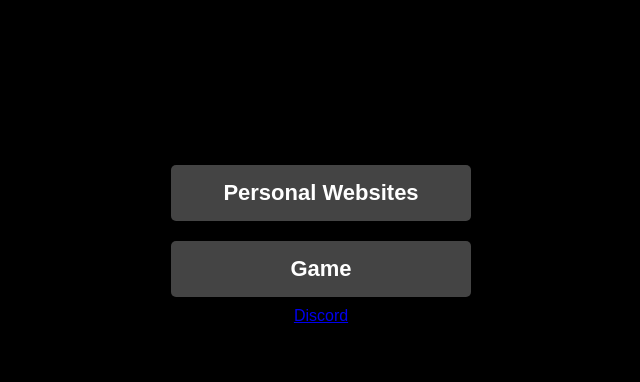
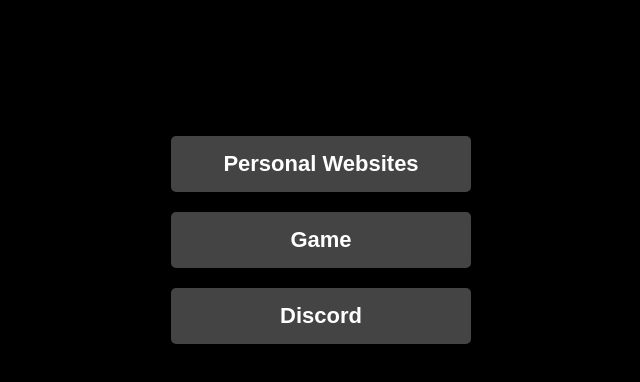
Before and after one commit to iksmfu/wwad, a plain HTML site: page web.html in a window 1280 px wide. Shown: the part 160-542 px from the top of the page, without its empty margins (319-959 px from the left). Drawn offline with Linux system fonts and the light colour scheme.

Commit message:
Update web.html

```diff
--- a/web.html
+++ b/web.html
@@ -98,7 +98,7 @@
     <div class="buttons-container">
         <a href="https://iksm.lol/websites" class="btn btnO">Personal Websites</a>
         <a href="http://iksm.lol/tower" class="btn btnO">Game</a>
-        <a href="https://iksm.lol/discord class="btn btnO">Discord</a>
+        <a href="http://iksm.lol/discord" class="btn btnO">Discord</a>
     </div>
 </body>
 </html>
```
